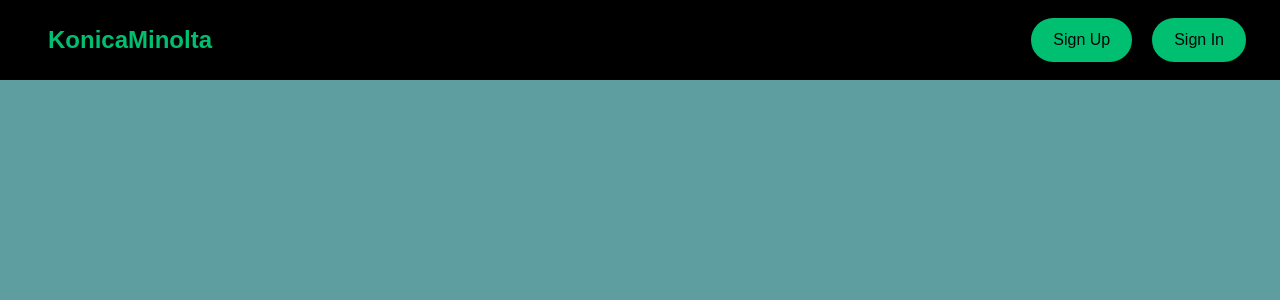
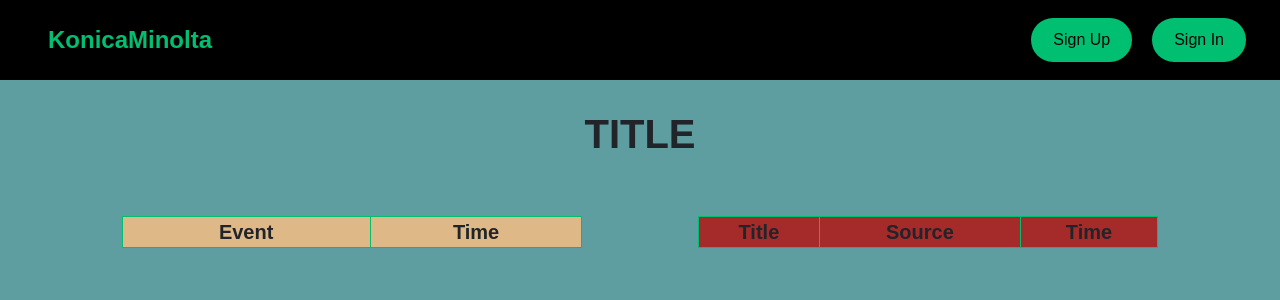
Before and after one commit to Taowathar/KonicaReactApp, a React (Create React App) app in the folder KonicaReactApp/ClientApp/: page /details/1 in a window 1280 px wide. Shown: the top 300 px of the page. Built offline with nearby package versions, Linux system fonts and the light colour scheme; what react-alert-template-basic would draw is missing.

Commit message:
Add tables to DocumentDetails component

```diff
--- a/KonicaReactApp/ClientApp/src/components/DocumentDetails/DocumentDetailsElements.js
+++ b/KonicaReactApp/ClientApp/src/components/DocumentDetails/DocumentDetailsElements.js
@@ -1 +1,60 @@
 import styled from 'styled-components';
+
+export const DetailsH1 = styled.h1`
+    margin-top: 30px;
+    text-align: center;
+    font-size: 40px;
+    font-weight: 700;
+`;
+
+export const TableContainer = styled.div`
+    display: flex;
+    justify-content: space-around;
+    width: 90%;
+    margin-left: auto;
+    margin-right: auto;
+`;
+
+export const EventTable = styled.table`
+    margin-top: 50px;
+    width: 40%;
+    font-size: 20px;
+`;
+
+export const EventTableHead = styled.thead`
+    background: burlywood;
+    text-align: center;
+`;
+export const EventTableHeader = styled.tr`
+    height: 30px;
+`;
+
+export const EventHeaderCell = styled.th`
+    border: 1px solid #01bf71;
+`;
+
+export const EventTableBody = styled.tbody`
+
+`;
+
+export const ChildTable = styled.table`
+    margin-top: 50px;
+    width: 40%;
+    font-size: 20px;
+`;
+
+export const ChildTableHead = styled.thead`
+    background: brown;
+    text-align: center;
+`;
+export const ChildTableHeader = styled.tr`
+        height: 30px;
+`;
+
+export const ChildHeaderCell = styled.th`
+    border: 1px solid #01bf71;
+`;
+
+export const ChildTableBody = styled.tbody`
+
+`;
--- a/KonicaReactApp/ClientApp/src/components/DocumentDetails/index.js
+++ b/KonicaReactApp/ClientApp/src/components/DocumentDetails/index.js
@@ -1,9 +1,36 @@
 import React from 'react';
+import { DetailsH1,TableContainer, EventTable, EventTableHead, EventTableHeader, EventHeaderCell, EventTableBody, ChildTable, ChildTableHead, ChildTableHeader, ChildHeaderCell, ChildTableBody} from './DocumentDetailsElements'
 
 const DocumentDetails = ({ documentId }) => {
     return (
         <>
-            <h1>{documentId}</h1>
+        <DetailsH1>TITLE</DetailsH1>
+        <TableContainer>
+            <EventTable>
+                <EventTableHead>
+                    <EventTableHeader>
+                        <EventHeaderCell>Event</EventHeaderCell>
+                        <EventHeaderCell>Time</EventHeaderCell>
+                    </EventTableHeader>
+                </EventTableHead>
+                <EventTableBody>
+
+                </EventTableBody>
+            </EventTable>
+
+            <ChildTable>
+                <ChildTableHead>
+                    <ChildTableHeader>
+                        <ChildHeaderCell>Title</ChildHeaderCell>
+                        <ChildHeaderCell>Source</ChildHeaderCell>
+                        <ChildHeaderCell>Time</ChildHeaderCell>
+                    </ChildTableHeader>
+                </ChildTableHead>
+                <ChildTableBody>
+
+                </ChildTableBody>
+            </ChildTable>
+            </TableContainer>
         </>
     );
 }
```
